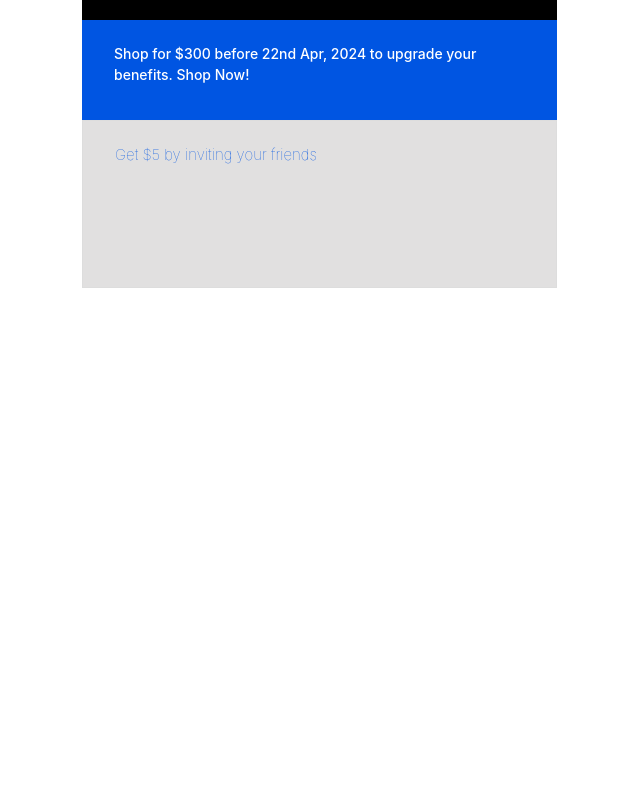
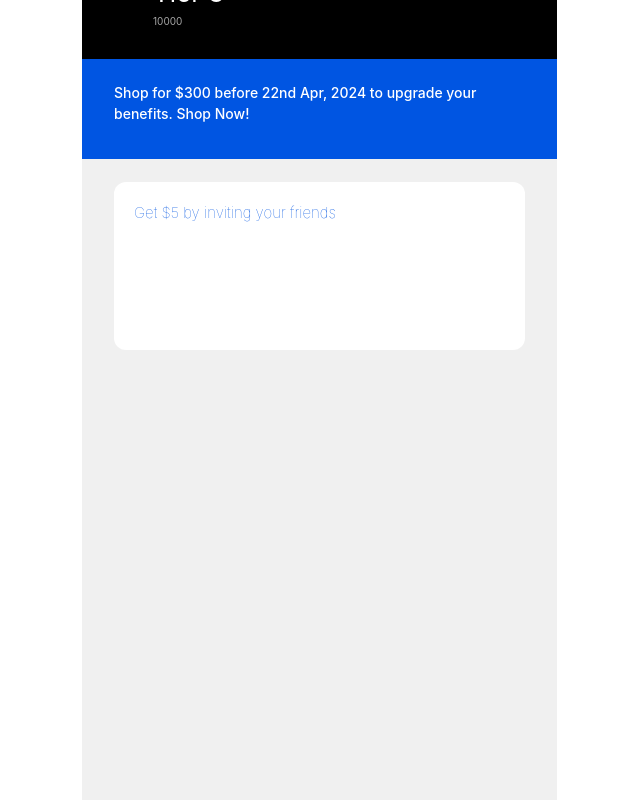
Before and after one commit to ShrutiMoradiy/new-projrct, a React (Create React App) app: page / in a window 1280 px wide. Shown: the part 460-1260 px from the top of the page, without its empty margins (0-640 px from the left). Before the commit the page ends 800 px from the top, so only its background shows below. Built offline with nearby package versions, Linux system fonts and the light colour scheme.

Commit message:
add some friend invitatin box

```diff
--- a/src/App.css
+++ b/src/App.css
@@ -121,18 +121,16 @@ p {
   justify-content: center;
 } */
 .sin-in {
-  border: 1.32px solid #DDDDDD;
-  background: #e1e0e0;
-  /* width: 411px;
+  background: #f0f0f0;
+  width: 475px;
+  height: 1344px;
+  padding: 23px 32px 23px 32px;
+}
+.con-frd {
+  width: 411px;
   height: 168px;
-  gap: 0px;
-  border-radius: 12px 0px 0px 0px;
-  border: 1.32px 0px 0px 0px;
-  opacity: 0px;
-  display: inline-block; */
-  width: 475px;
-  height: 168px;
-  padding: 23px 32px 23px 32px;
+  padding: 20px;
+  border-radius: 12px;
 }
 .App-link {
   color: #61dafb;
--- a/src/App.js
+++ b/src/App.js
@@ -10,7 +10,7 @@ function App() {
         <div class="row">
           <div className='col-lg-11'>
           <h3><span>Welcome</span> Manushri</h3>
-
+          git
           </div>
           <div className='col-lg-1'>
             <h3><span>x</span></h3>
@@ -54,13 +54,15 @@ function App() {
         <div className='container sub-cont'>
           <p className='shop-bene'>Shop for $300 before 22nd Apr, 2024 to upgrade your benefits. Shop Now!</p>
         </div>
-        <div className='container-flud sin-in'>
-          <p>
-          Get $5 by inviting your friends
-          </p>
+
+      </div>
+      <div className='container'>
+          <div className='sin-in'>
+            <div className='container bg-white con-frd'>
+            <p className='sin-hadding'>Get $5 by inviting your friends</p>
+            </div>
+          </div>
         </div>
-      </div>
-
 
     </>
   );
```
